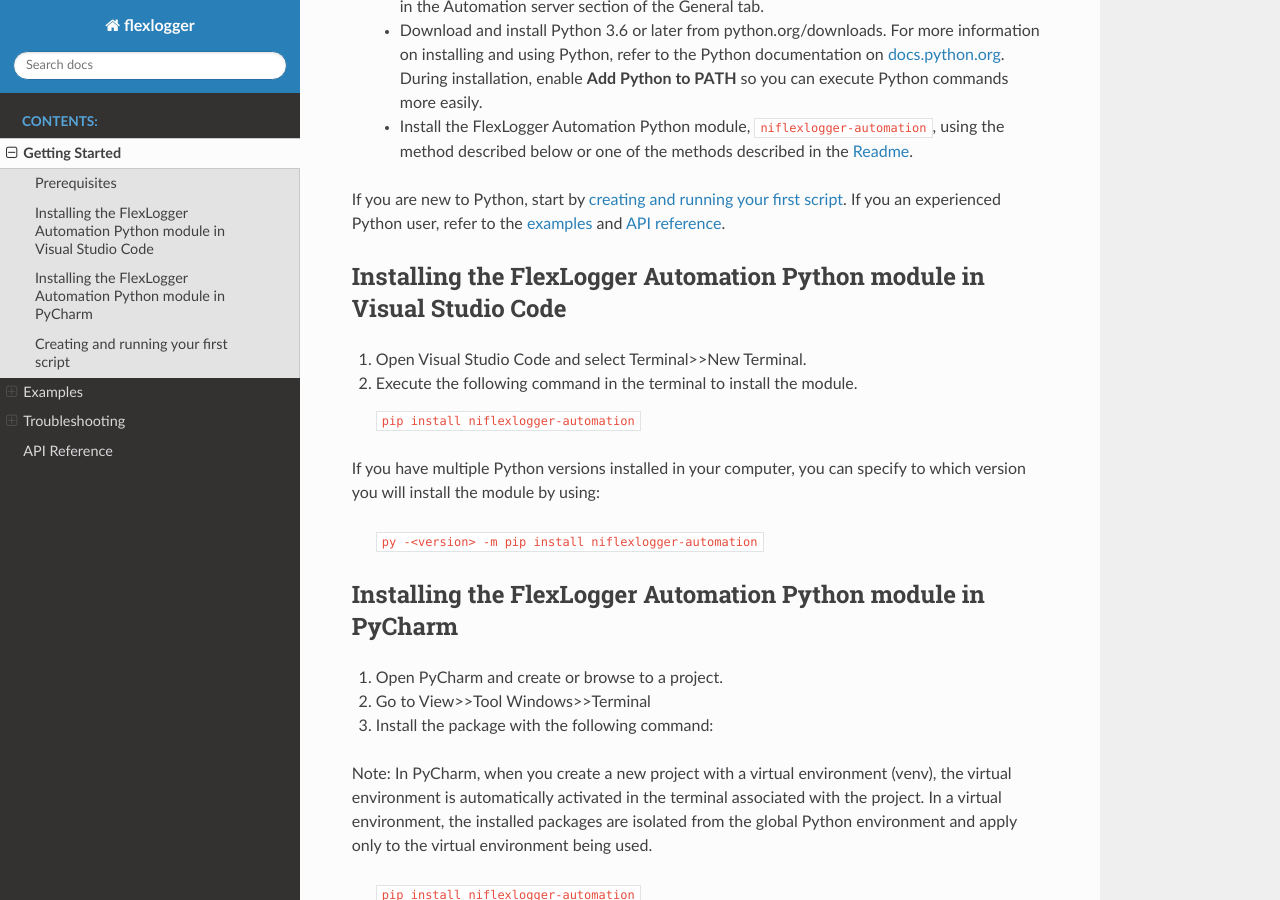
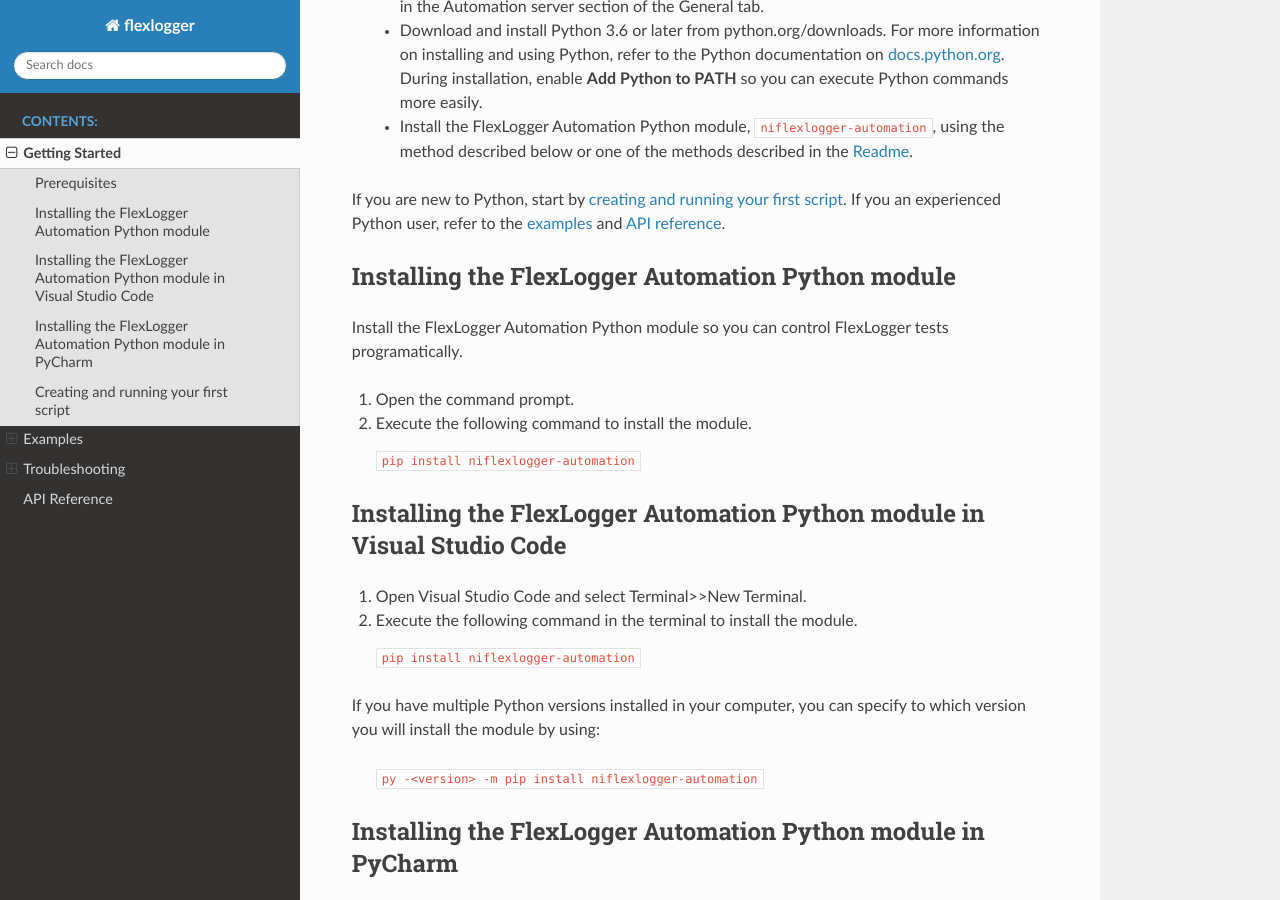
Before and after one commit to ni/niflexlogger-automation-python, a Sphinx documentation site: the page built from docs/getting_started.rst, in a window 1280 px wide and 900 px high, scrolled down 396 px. Built offline with Sphinx 7.4.7 and the Read the Docs theme 2.0.0, drawn with Linux system fonts in a browser that asks for light colours.

Commit message:
Add generic section on how to install the API with the command line.

```diff
--- a/docs/getting_started.rst
+++ b/docs/getting_started.rst
@@ -17,6 +17,15 @@
 
 If you are new to Python, start by `creating and running your first script <https://niflexlogger-automation.readthedocs.io/en/latest/getting_started.html#create-run-script>`_. If you an experienced Python user, refer to the `examples <https://niflexlogger-automation.readthedocs.io/en/latest/getting_started.html#code-examples>`_ and `API reference <https://niflexlogger-automation.readthedocs.io/en/latest/api_reference.html>`_.
 
+
+Installing the FlexLogger Automation Python module
+--------------------------------------------------
+Install the FlexLogger Automation Python module so you can control FlexLogger tests programatically.
+
+1. Open the command prompt.
+2. Execute the following command to install the module.
+
+   ``pip install niflexlogger-automation``
 
 
 Installing the FlexLogger Automation Python module in Visual Studio Code
@@ -42,6 +51,7 @@
    ``pip install niflexlogger-automation``
 
 .. _create_run_script:
+
 
 Creating and running your first script
 --------------------------------------
```
